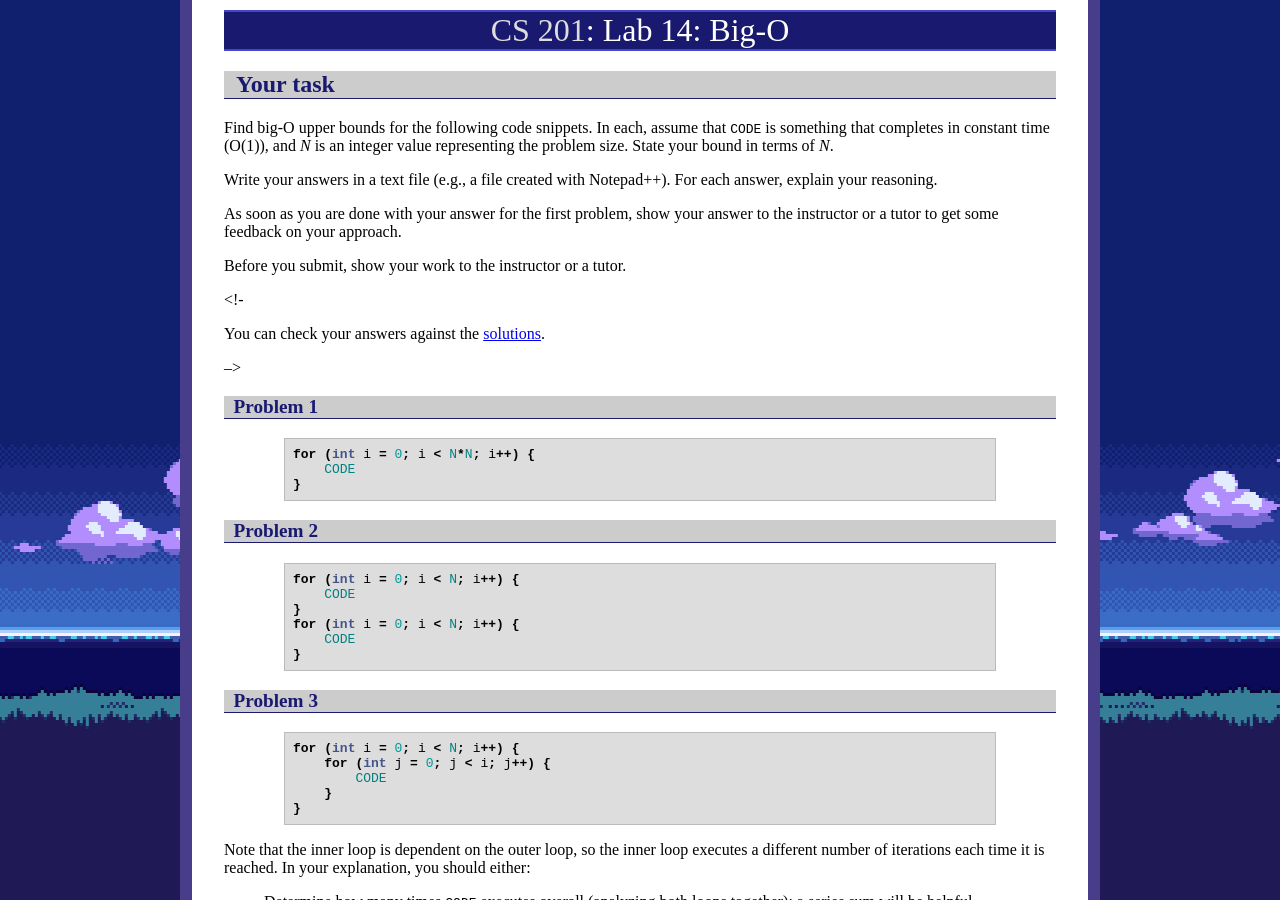
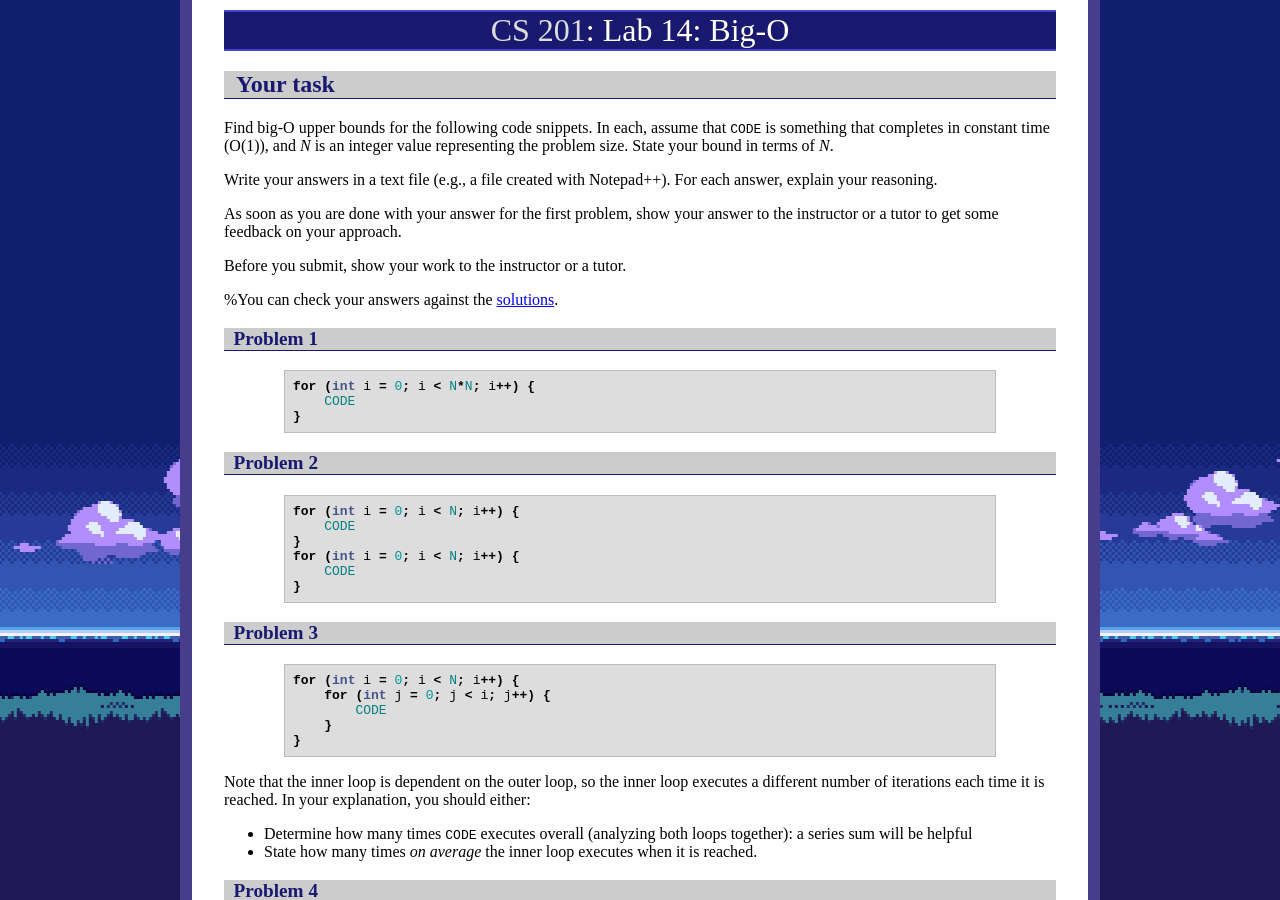
Before and after one commit to ycpcs/cs201-fall2026, a Jekyll site: the page built from labs/lab14.md, in a window 1280 px wide and 900 px high. Built offline with Jekyll 4.4.1, drawn with Linux system fonts in a browser that asks for light colours.

Commit message:
Update lab14.md

```diff
--- a/labs/lab14.md
+++ b/labs/lab14.md
@@ -13,11 +13,8 @@ As soon as you are done with your answer for the first problem, show your answer
 
 Before you submit, show your work to the instructor or a tutor.
 
-<!-
 
-You can check your answers against the [solutions](lab14soln.pdf).
-
--->
+%You can check your answers against the [solutions](lab14soln.pdf).
 
 ### Problem 1
 
```
